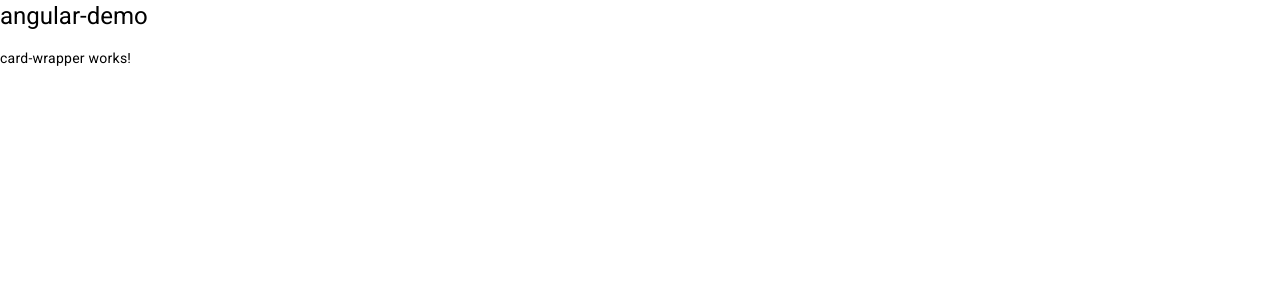
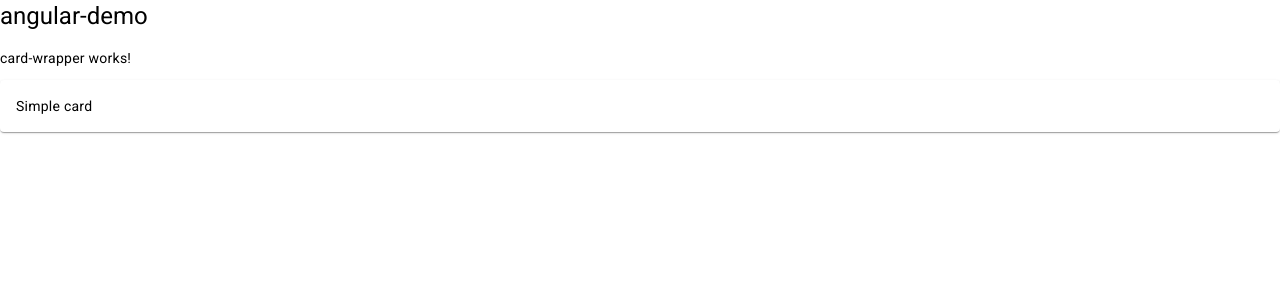
Before and after one commit to eplatzek/angular-demo, an Angular app in the folder angular-demo/: page / in a window 1280 px wide. Shown: the top 300 px of the page. Built offline with nearby package versions, Linux system fonts and the light colour scheme.

Commit message:
add mat-card

```diff
--- a/angular-demo/src/app/app.module.ts
+++ b/angular-demo/src/app/app.module.ts
@@ -5,6 +5,7 @@ import { AppRoutingModule } from './app-routing.module';
 import { AppComponent } from './app.component';
 import { BrowserAnimationsModule } from '@angular/platform-browser/animations';
 import { CardWrapperComponent } from './components/card-wrapper/card-wrapper.component';
+import {MatCardModule} from '@angular/material/card';
 
 @NgModule({
   declarations: [
@@ -14,7 +15,8 @@ import { CardWrapperComponent } from './components/card-wrapper/card-wrapper.com
   imports: [
     BrowserModule,
     AppRoutingModule,
-    BrowserAnimationsModule
+    BrowserAnimationsModule,
+    MatCardModule
   ],
   providers: [],
   bootstrap: [AppComponent]
--- a/angular-demo/src/app/components/card-wrapper/card-wrapper.component.html
+++ b/angular-demo/src/app/components/card-wrapper/card-wrapper.component.html
@@ -1 +1,4 @@
 <p>card-wrapper works!</p>
+<mat-card>
+    <mat-card-content>Simple card</mat-card-content>
+</mat-card>
```
